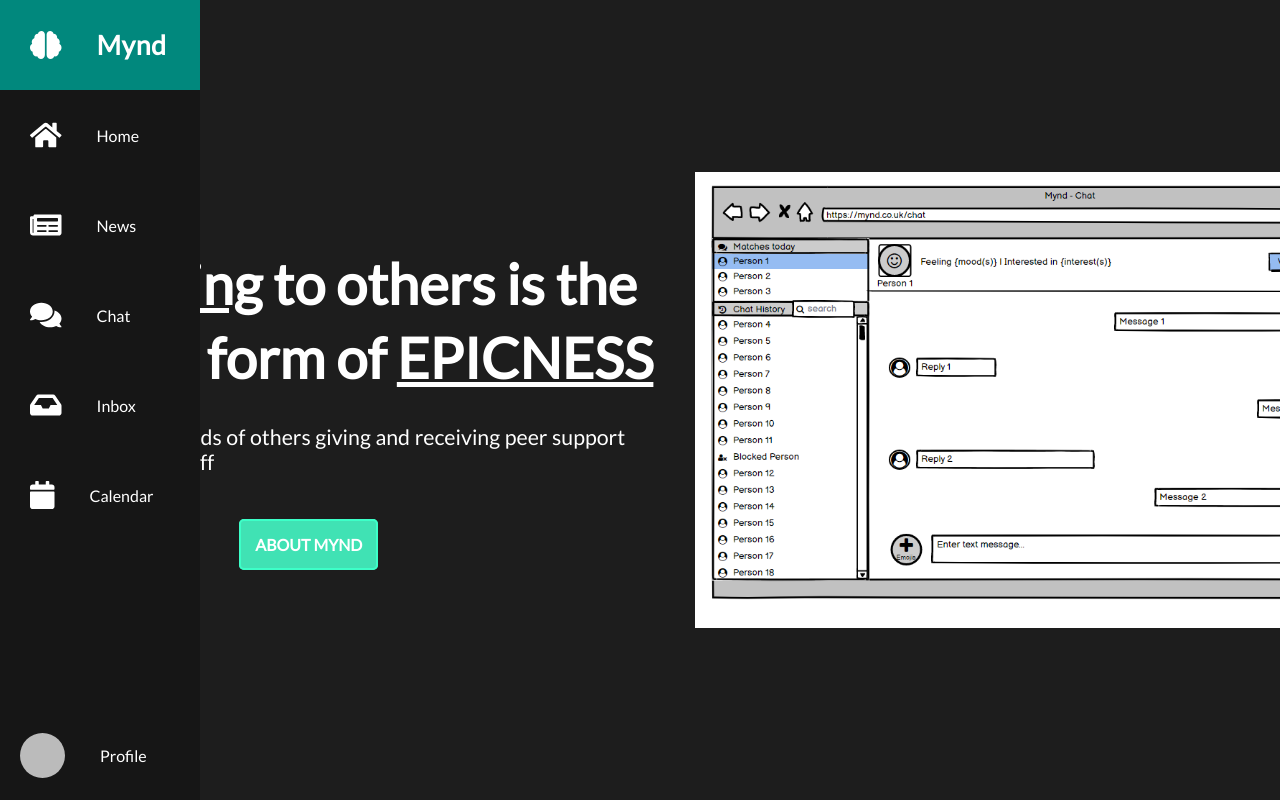
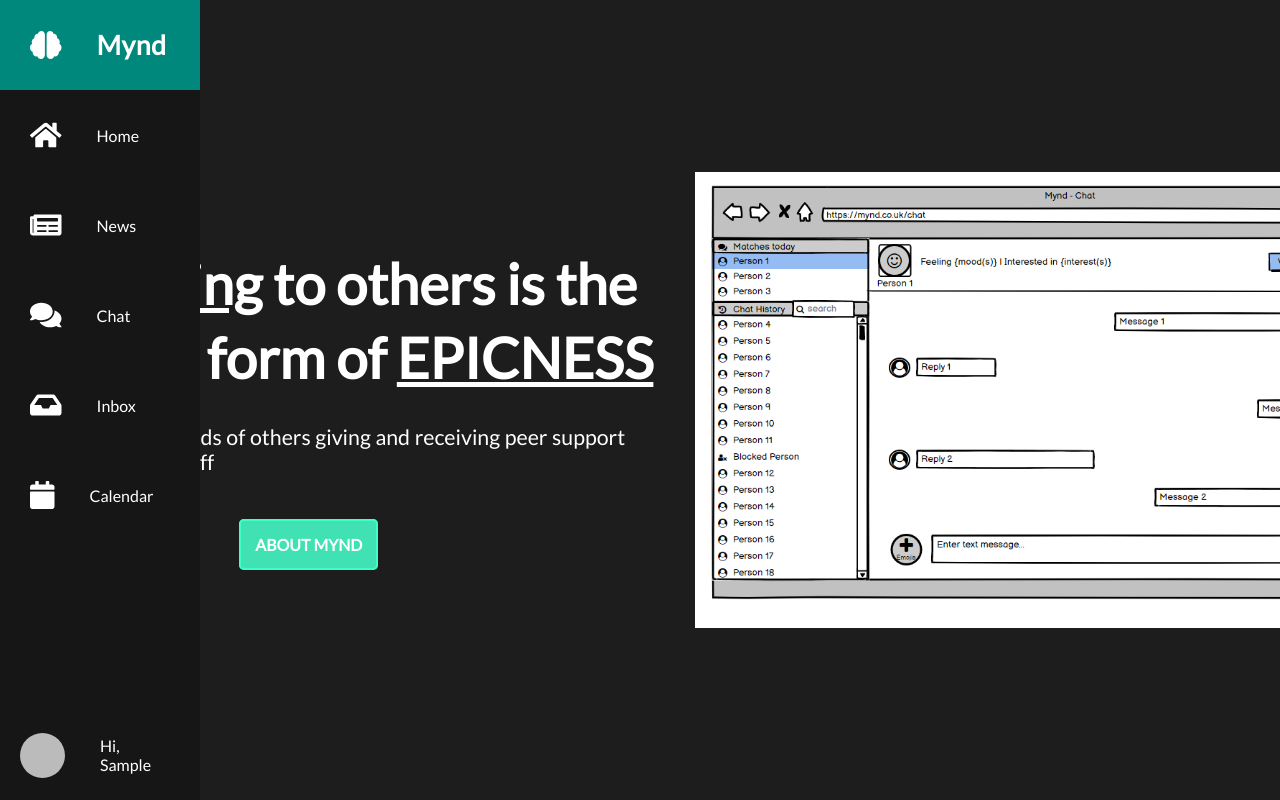
Before and after one commit to Team-25/Mynd, a React (Create React App) app in the folder Frontend/mynd/: page / in a window 1280 px wide. Shown: the top 800 px of the page. Built offline with nearby package versions, Linux system fonts and the light colour scheme; no server answers; sample sign-in values are in the browser's storage.

Commit message:
[update] Minor css updates

```diff
--- a/Frontend/mynd/src/components/Navbar-Vertical/NavbarVertical.scss
+++ b/Frontend/mynd/src/components/Navbar-Vertical/NavbarVertical.scss
@@ -65,6 +65,7 @@
         align-items: center;
         text-decoration: none;
         height: 74px;
+        width: 100px;
         margin: 8px 0;
     }
 
--- a/Frontend/mynd/src/components/Navbar-Vertical/NavbarVertical.tsx
+++ b/Frontend/mynd/src/components/Navbar-Vertical/NavbarVertical.tsx
@@ -1,7 +1,7 @@
 import './NavbarVertical.scss';
 
 import { FontAwesomeIcon } from '@fortawesome/react-fontawesome'
-import { faBrain, faCalendar, faComment, faComments, faHome, faInbox, faNewspaper, faUser } from '@fortawesome/free-solid-svg-icons'
+import { faBrain, faCalendar, faComments, faHome, faInbox, faNewspaper, faUser } from '@fortawesome/free-solid-svg-icons'
 
 
 import { NavLink, Link } from 'react-router-dom';
@@ -9,17 +9,16 @@
 import { useState, useEffect } from 'react';
 import { useAuthState } from 'react-firebase-hooks/auth';
 import { auth } from '../../firebase';
-import ExitToAppIcon from '@material-ui/icons/ExitToApp';
 
 
 interface IProps {
 
 }
 
-const Navbar = (props: IProps) => {
+const NavbarVertical = (props: IProps) => {
     const [user] = useAuthState(auth);
     let photoURL: string = user?.photoURL || '';
-    let displayName: string = user?.displayName || '';
+    let displayName: string = "Hi, " + (user?.displayName?.split(" ")[0] || '');
 
     return (
         <nav id="navbar-vertical">
@@ -63,7 +62,7 @@
                 <li className="nv-item">
                     <NavLink to="/profile" activeClassName="active">
                         <img src={photoURL} alt={displayName} className="avatar" />
-                        <span className="link-text">Profile</span>
+                        <span className="link-text">{displayName}</span>
                     </NavLink>
                 </li>
             </ul>
@@ -71,4 +70,4 @@
     );
 };
 
-export default Navbar;
+export default NavbarVertical;
```
